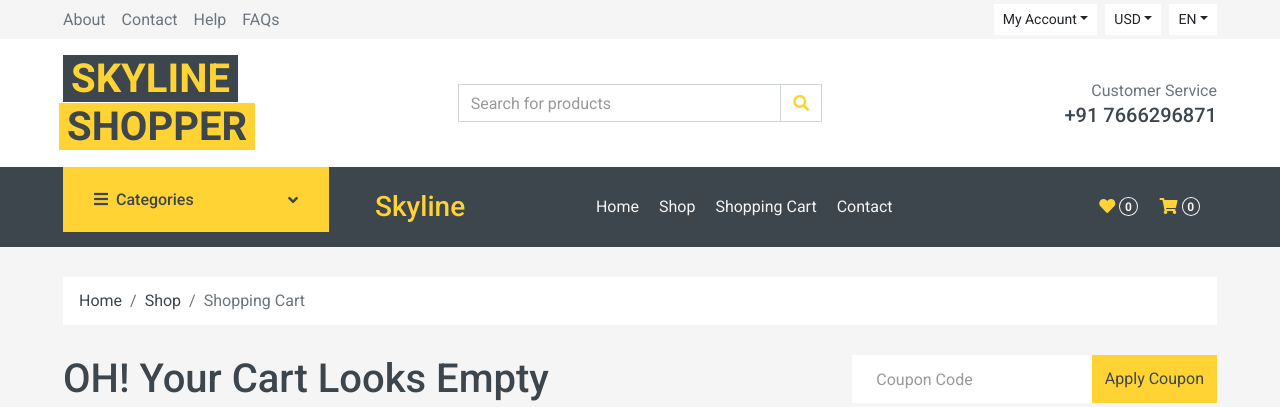
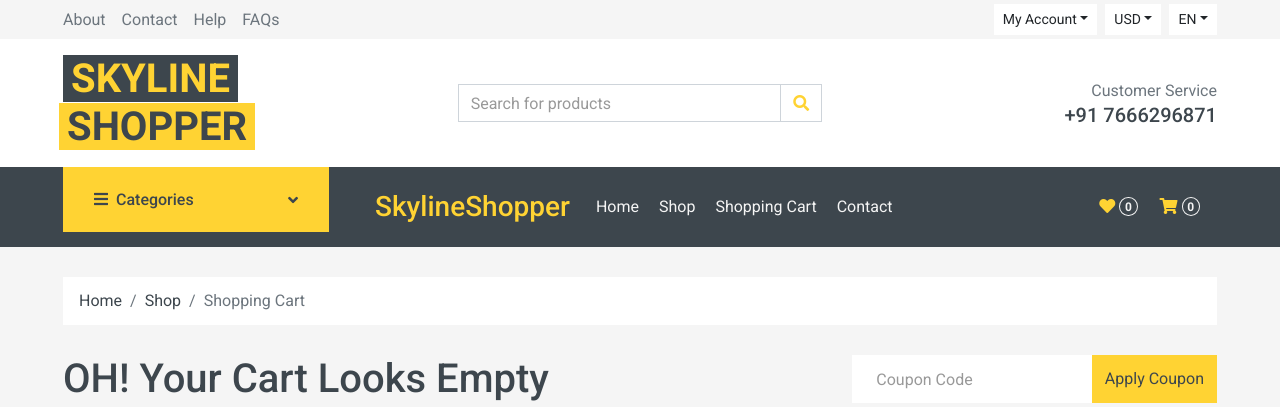
Before and after one commit to VG-1510/Ecommerce-Website-Using-Django, a Django app: template members/templates/cart.html in a window 1280 px wide. Shown: the top 407 px of the page. Run offline with Django 5.2, Linux system fonts and the light colour scheme; the template is opened without the code that fills it, so the values that code supplies are empty; some libraries are stand-ins or nearby versions.

Commit message:
new commit

```diff
--- a/members/templates/cart.html
+++ b/members/templates/cart.html
@@ -175,7 +175,7 @@
             <div class="col-lg-9">
                 <nav class="navbar navbar-expand-lg bg-dark navbar-dark">
                     <a href="" class="navbar-brand">
-                        <span class="h3 text-primary">Skyline</span><span class="h3 text-dark">Shopper</span>
+                        <span class="h3 text-primary">Skyline</span><span class="h3 text-primary">Shopper</span>
                     </a>
                     <button type="button" class="navbar-toggler" data-toggle="collapse" data-target="#navbarCollapse">
                         <span class="navbar-toggler-icon"></span>
```
